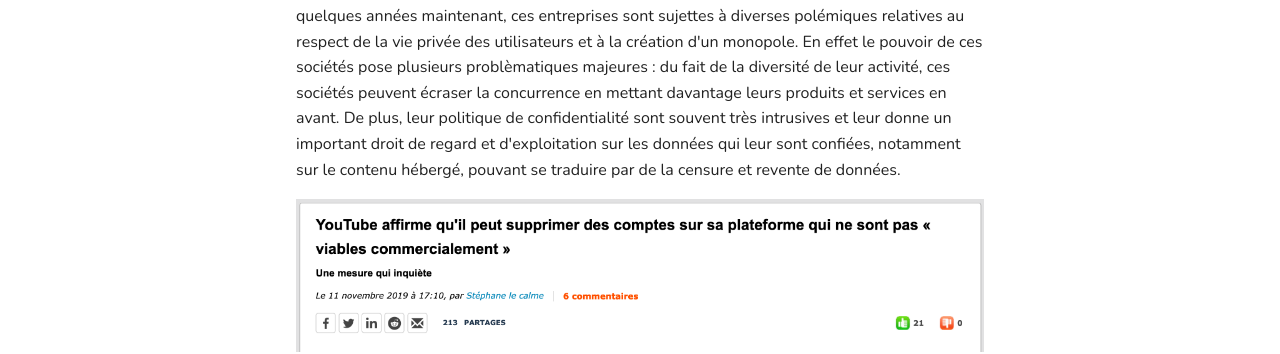
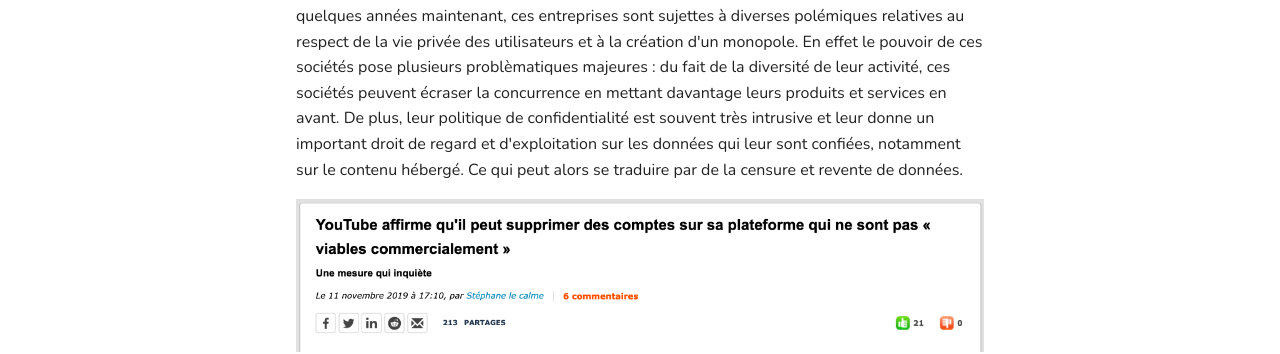
Before and after one commit to sundowndev/livre-blanc-video, an MkDocs documentation site: the page built from docs/index.md, in a window 1280 px wide and 900 px high, scrolled down 768 px. Shown: the part 357-711 px from the top of the window. Built offline with MkDocs 1.6.1 and Material for MkDocs 9.7.7, drawn with Linux system fonts in a browser that asks for light colours; some of the changed text lies outside the part shown.

Commit message:
chore: fix some typos

```diff
--- a/docs/index.md
+++ b/docs/index.md
@@ -1,15 +1,10 @@
-<!-- Le YouTube de demain est-il libre ?
-===
-
-## Introduction -->
-
 Depuis des dizaines d'années maintenant, Internet a changé notre façon de s'informer, de communiquer, et de partager. Parmis les différents types de contenu, l'audiovisuel a pris une place omniprésente dans notre naviguation quotidienne en ligne. Aujourd'hui grâce aux réseaux sociaux et aux plateforme de partage de contenu, il est devenu très facile de partager des vidéos librement et gratuitement. Les plateformes de partage de vidéos se  sont donc multipliées et la création de contenu audiovisuel s'est démocratisée avec un véritable business à la clé, notamment grâce à la publicité. La publicité en ligne a permis de mettre en place un modèle économique universel basé sur la demande des annonceurs et le trafic des sites web. Une visite se traduisant rapidement en Euros, et le trafic quotidien des sites web devenant de plus en plus conséquent, ce modèle économique a pu devenir un des pilliers de la démocratisation d'Internet.
 
 Notre récente étude à permis de constater que la consommation de vidéo en ligne prend énormément de place dans la vie des jeunes. Cette étude a été menée de 2019 à 2020 sur un échantillon de 100 personnes allant de 18 à 35 ans. C'est en partie sur celle-ci que nous nous appuierons pour construire notre argumentation. Les résultats complets de l'étude [sont disponible ici](https://github.com/sundowndev/livre-blanc-video/blob/master/data/responses.csv).
 
 ![](./assets/study_1.png)
 
-Des suites de cette démocratisation, plusieurs sociétés ont émergées, devenant aujourd'hui de véritables géants du web, au point d'être omniprésents sur la toile. Du moteur de recherche à l'hébergement web, en passant par le réseau social, ces géants du web représentent aujourd'hui les outils de référence en matière de création, de partage et d'hébergement de contenu. Depuis quelques années maintenant, ces entreprises sont sujettes à diverses polémiques relatives au respect de la vie privée des utilisateurs et à la création d'un monopole. En effet le pouvoir de ces sociétés pose plusieurs problèmatiques majeures : du fait de la diversité de leur activité, ces sociétés peuvent écraser la concurrence en mettant davantage leurs produits et services en avant. De plus, leur politique de confidentialité sont souvent très intrusives et leur donne un important droit de regard et d'exploitation sur les données qui leur sont confiées, notamment sur le contenu hébergé, pouvant se traduire par de la censure et revente de données.
+Des suites de cette démocratisation, plusieurs sociétés ont émergées, devenant aujourd'hui de véritables géants du web, au point d'être omniprésents sur la toile. Du moteur de recherche à l'hébergement web, en passant par le réseau social, ces géants du web représentent aujourd'hui les outils de référence en matière de création, de partage et d'hébergement de contenu. Depuis quelques années maintenant, ces entreprises sont sujettes à diverses polémiques relatives au respect de la vie privée des utilisateurs et à la création d'un monopole. En effet le pouvoir de ces sociétés pose plusieurs problèmatiques majeures : du fait de la diversité de leur activité, ces sociétés peuvent écraser la concurrence en mettant davantage leurs produits et services en avant. De plus, leur politique de confidentialité est souvent très intrusive et leur donne un important droit de regard et d'exploitation sur les données qui leur sont confiées, notamment sur le contenu hébergé. Ce qui peut alors se traduire par de la censure et revente de données.
 
 ![](./assets/screenshot_1.png)
 <div align="center">
```
Also changed, not shown: docs/today/business-model.md (+1 -1 lines).
